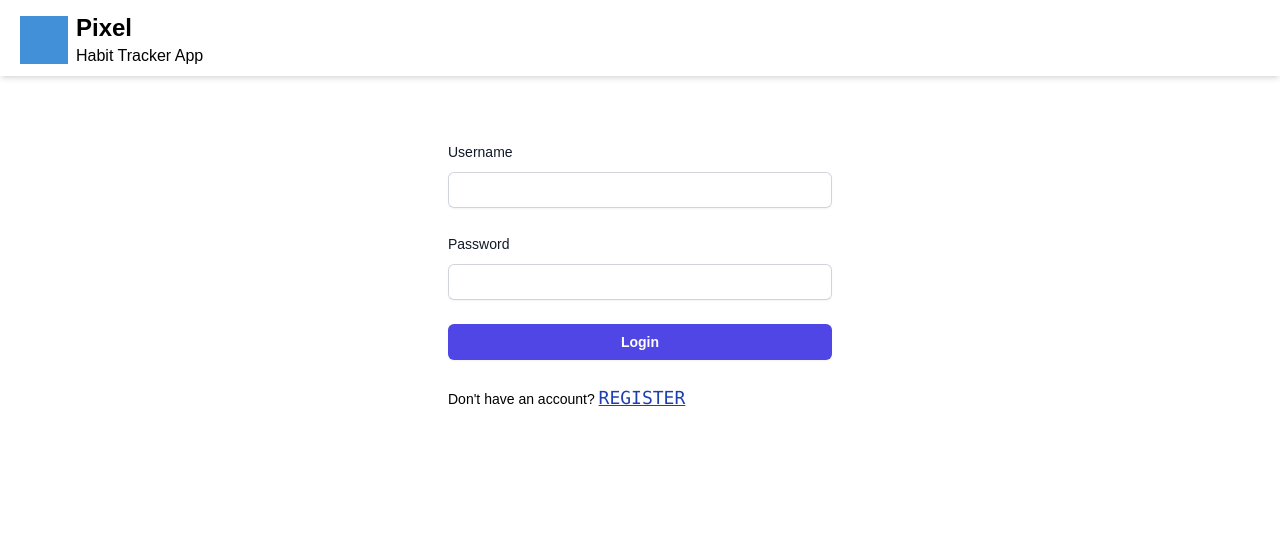
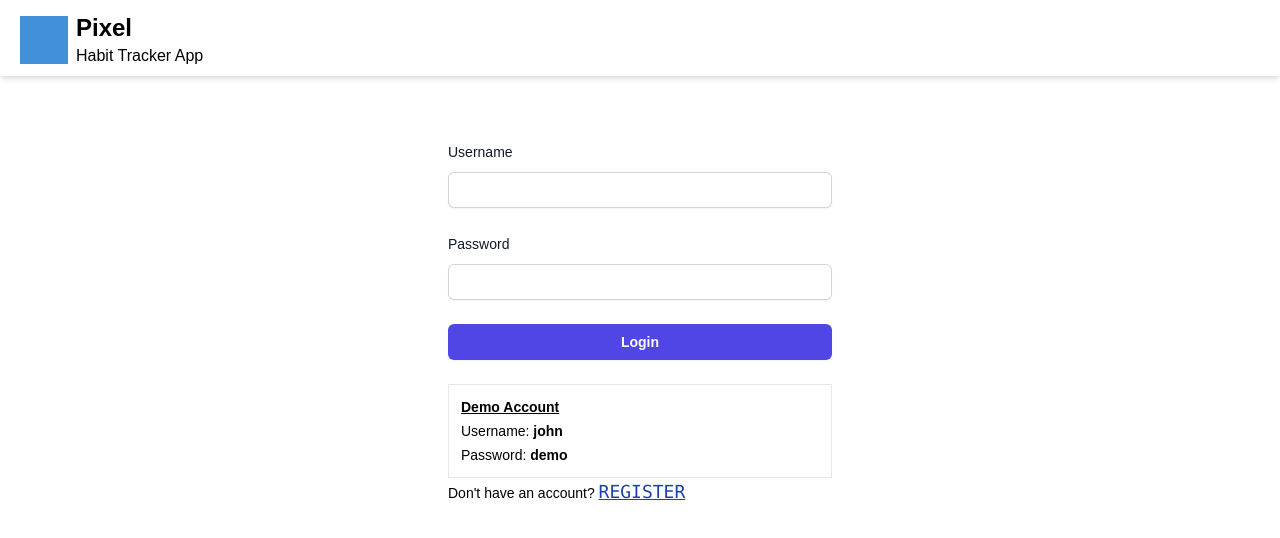
Before and after one commit to Aun-Raza/PixelHabitTracker, a React (Vite) app in the folder client/: page / in a window 1280 px wide. Shown: the top 538 px of the page. Built offline with nearby package versions, Linux system fonts and the light colour scheme; no server answers.

Commit message:
fix extra day bug and add login demo account

```diff
--- a/client/src/pages/Login.jsx
+++ b/client/src/pages/Login.jsx
@@ -102,6 +102,16 @@ const Login = () => {
             </button>
           </div>
           {mode === 'Login' && (
+            <div>
+              <div className='p-3 text-sm border flex flex-col gap-1'>
+                <h2 className='font-bold underline'>Demo Account</h2>
+                <p>
+                  Username: <span className='font-semibold'>john</span>
+                </p>
+                <p>
+                  Password: <span className='font-semibold'>demo</span>
+                </p>
+              </div>
               <p
                 className='text-sm cursor-pointer'
                 onClick={() => setMode('Register')}
@@ -111,6 +121,7 @@ const Login = () => {
                   Register
                 </span>
               </p>
+            </div>
           )}
           {mode === 'Register' && (
             <p
--- a/client/src/pages/PixelTracker.jsx
+++ b/client/src/pages/PixelTracker.jsx
@@ -240,6 +240,10 @@ const PixelTracker = () => {
     return <Doughnut data={data} />;
   }
 
+  if (!query) return <p className='text-4xl w-fit mx-auto mt-14'>Loading...</p>;
+
+  console.log('PixelTracker');
+
   return (
     <div className='mt-11 container mx-auto'>
       <div
```
Also changed, not shown: 1 other file (tests, documents, lock files or other folders). Lines whose indentation alone changed are shown as unchanged.
